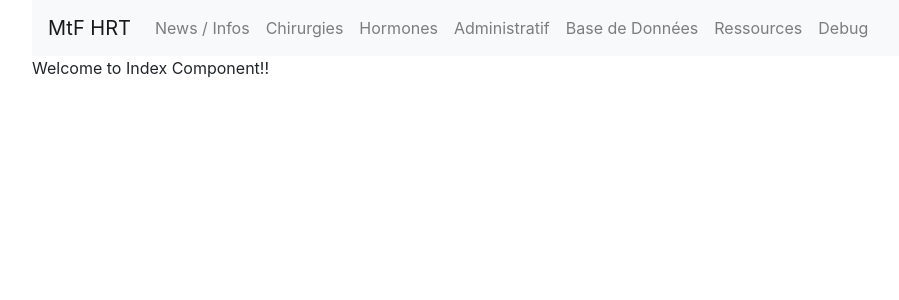
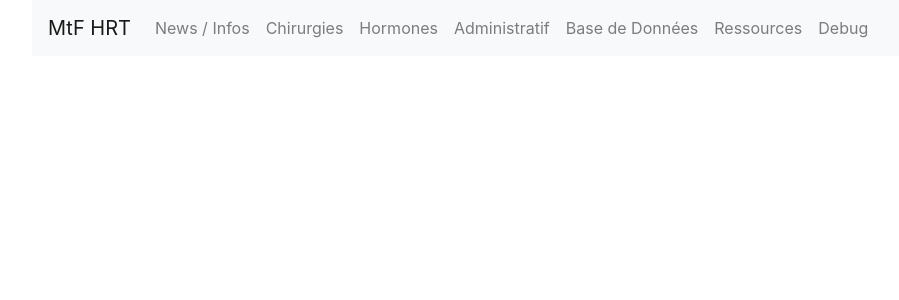
Before and after one commit to Frayna/MtWeb, a React (Create React App) app: page / in a window 1280 px wide. Shown: the top 300 px of the page, without its empty margins (53-952 px from the left). Built offline with nearby package versions, Linux system fonts and the light colour scheme.

Commit message:
fix avec cul

```diff
--- a/src/App.js
+++ b/src/App.js
@@ -19,7 +19,7 @@ class App extends Component {
                         <div className="collapse navbar-collapse" id="navbarSupportedContent">
                             <ul className="navbar-nav mr-auto">
                                 <li className="nav-item">
-                                    <Link to={'/'} className="nav-link">News / Infos</Link>
+                                    <Link to={'/index'} className="nav-link">News / Infos</Link>
                                 </li>
                                 <li className="nav-item">
                                     <Link to={'/create'} className="nav-link">Chirurgies</Link>
@@ -43,12 +43,12 @@ class App extends Component {
                         </div>
                     </nav>
                     <Switch>
-                        <Route exact path='/create' component={CreateComponent} />
+                        <Route path='/create' component={CreateComponent} />
                         <Route path='/edit' component={EditComponent} />
                         <Route path='/admin' component={AdminComponent} />
                         <Route path='/bdd' component={BDDComponent} />
                         <Route path='/ressource' component={RessourcesComponent} />
-                        <Route path='/' component={IndexComponent} />
+                        <Route path='/index' component={IndexComponent} />
 	                    <Route path='/debug' component={DebugComponent} />
                     </Switch>
                 </div>
```
